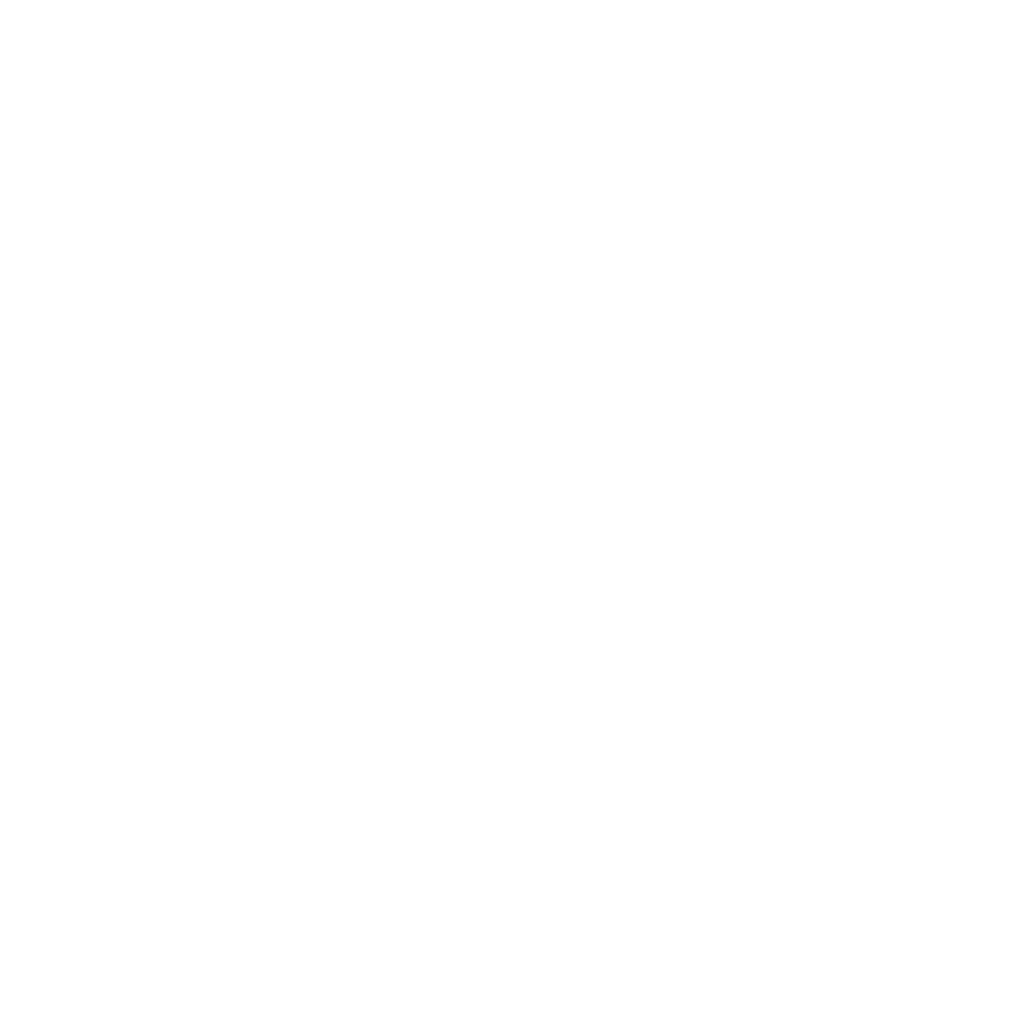
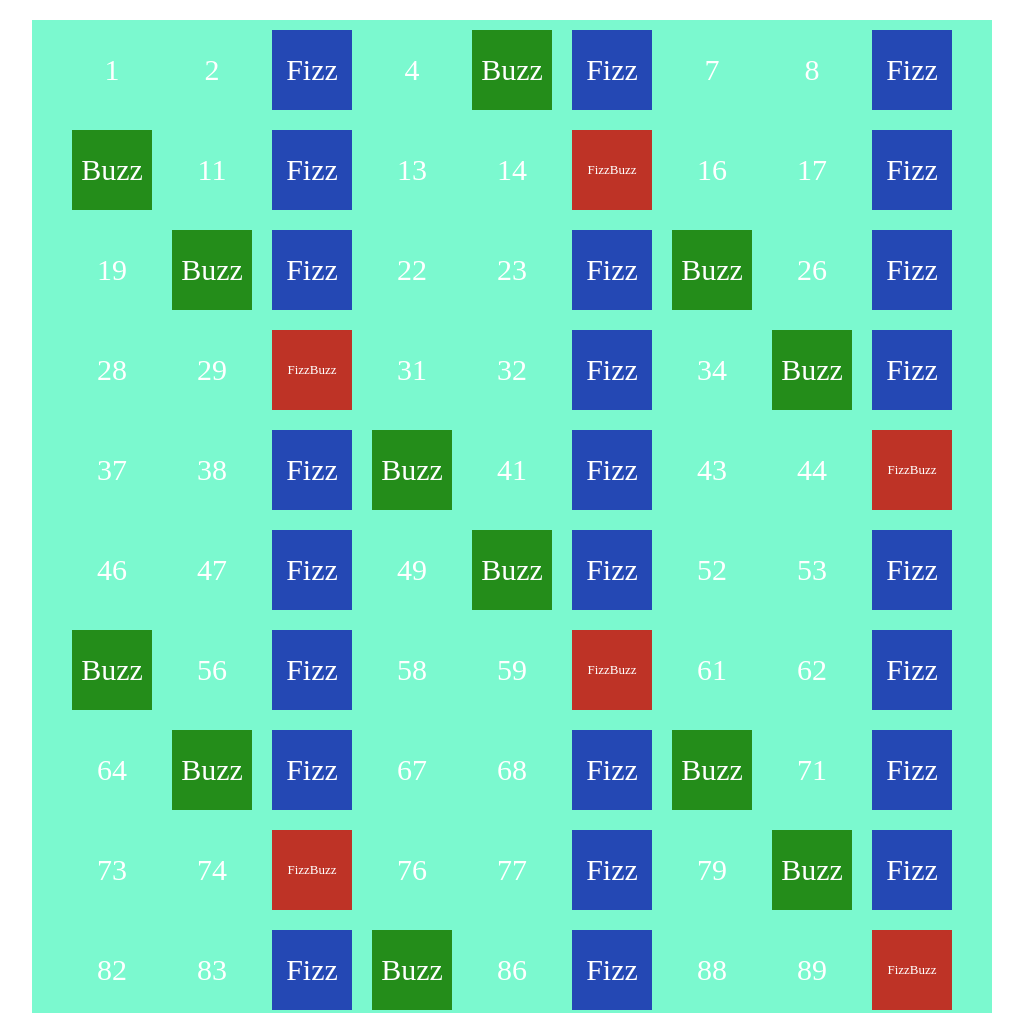
Before and after one commit to MatteoGiunta97/js-fizzbuzz, a plain HTML site: page index.html in a window 1280 px wide. Shown: the top 1013 px of the page, without its empty margins (128-1151 px from the left). Before the commit the page ends 800 px from the top, so only its background shows below. Drawn offline with Linux system fonts and the light colour scheme; files that its build step writes are made by us from their sources.

Commit message:
feat: add html and css style content

```diff
--- a/css/style.css
+++ b/css/style.css
@@ -0,0 +1,37 @@
+* {
+    margin: 0;
+    padding: 0;
+    box-sizing: border-box;
+}
+
+.fizzbuzz-container {
+    width: 960px;
+    background-color: rgb(123, 249, 207);
+    margin: 0 auto;
+    margin-top: 20px;
+    display: flex;
+    flex-wrap: wrap;
+    justify-content: center;
+}
+
+.box {
+    width: 80px;
+    height: 80px;
+    color: white;
+    font-size: 30px;
+    display: flex;
+    justify-content: center;
+    align-items: center;
+    margin: 10px;
+}
+
+.FizzBuzz {
+    background-color: rgb(190, 51, 38);
+    font-size: small;
+}
+.Buzz {
+    background-color: rgb(36, 141, 26);
+}
+.Fizz {
+    background-color: rgb(36, 72, 180);
+}
--- a/index.html
+++ b/index.html
@@ -3,10 +3,15 @@
 <head>
     <meta charset="UTF-8">
     <meta name="viewport" content="width=device-width, initial-scale=1.0">
-    <link rel="stylesheet" href="style.css">
+    <link rel="stylesheet" href="css/style.css">
     <title>FizzBuzz</title>
 </head>
 <body>
+
+    <div class="fizzbuzz-container">
+
+    </div>
+
     <script src="js/script.js"></script>
 </body>
 </html>
--- a/js/script.js
+++ b/js/script.js
@@ -20,6 +20,8 @@ Mi raccomando facciamo il bonus solo dopo aver completato la consegna base e ave
 
 
 // scrivo un ciclo "for" per stampare i numeri da 1 a 100
+const fizzBuzzContainer = document.querySelector('.fizzbuzz-container');
+
 for (let i = 1; i <= 100; i++) {
 
     // inserisco un "if" per discriminare i numeri multipli di 3 e 5 e stampo FizzBuzz
@@ -41,4 +43,9 @@ for (let i = 1; i <= 100; i++) {
             fizzBuzzNum = i;
         }
         console.log(fizzBuzzNum)
+
+// Per ogni Fizz-Buzz-Numero creo un list item e lo inserisco nel container
+const listItem = `<div class="box ${fizzBuzzNum}">${fizzBuzzNum}</div>`;
+fizzBuzzContainer.innerHTML += listItem;
+
 }
```
